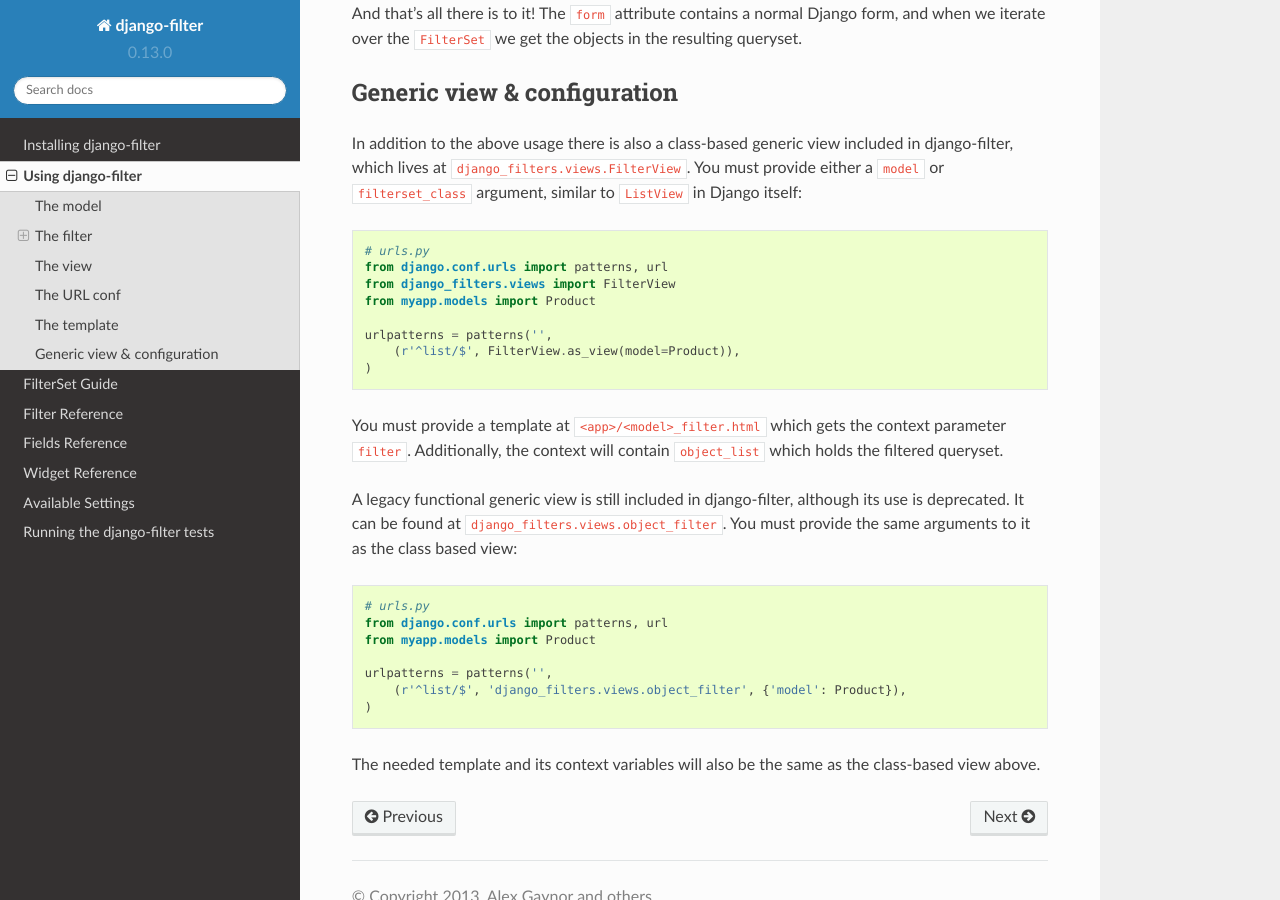
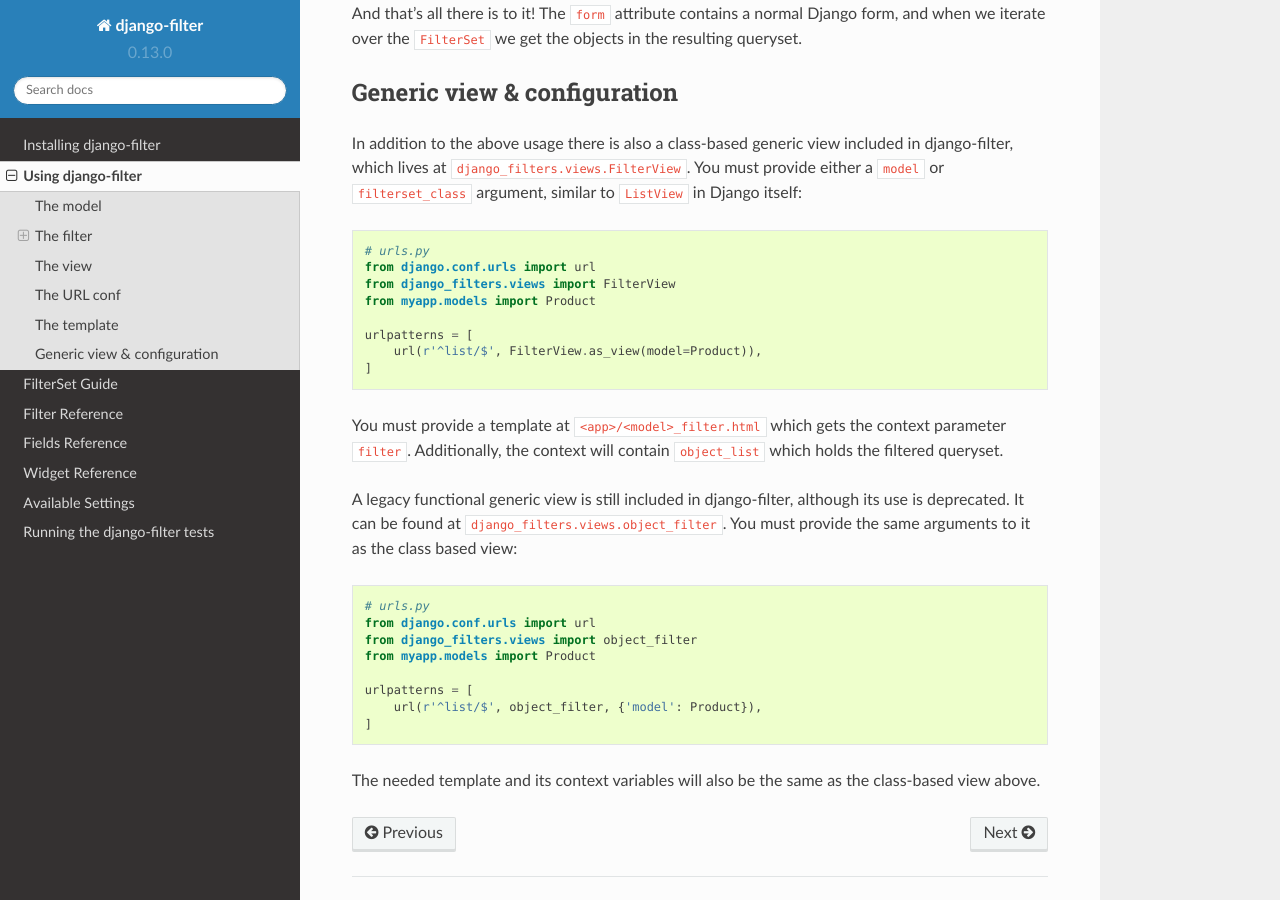
Before and after one commit to carltongibson/django-filter, a Sphinx documentation site: the page built from docs/usage.txt, in a window 1280 px wide and 900 px high, scrolled down 6663 px. Built offline with Sphinx 7.4.7 and the Read the Docs theme 2.0.0, drawn with Linux system fonts in a browser that asks for light colours.

Commit message:
Updated urlpatterns examples in docs for Django 1.8+

```diff
--- a/docs/usage.txt
+++ b/docs/usage.txt
@@ -358,13 +358,13 @@ You must provide either a ``model`` or ``filterset_class`` argument, similar to
 ``ListView`` in Django itself::
 
     # urls.py
-    from django.conf.urls import patterns, url
+    from django.conf.urls import url
     from django_filters.views import FilterView
     from myapp.models import Product
 
-    urlpatterns = patterns('',
-        (r'^list/$', FilterView.as_view(model=Product)),
-    )
+    urlpatterns = [
+        url(r'^list/$', FilterView.as_view(model=Product)),
+    ]
 
 You must provide a template at ``<app>/<model>_filter.html`` which gets the
 context parameter ``filter``.  Additionally, the context will contain
@@ -376,12 +376,13 @@ its use is deprecated.  It can be found at
 to it as the class based view::
 
     # urls.py
-    from django.conf.urls import patterns, url
+    from django.conf.urls import url
+    from django_filters.views import object_filter
     from myapp.models import Product
 
-    urlpatterns = patterns('',
-        (r'^list/$', 'django_filters.views.object_filter', {'model': Product}),
-    )
+    urlpatterns = [
+        url(r'^list/$', object_filter, {'model': Product}),
+    ]
 
 The needed template and its context variables will also be the same as the
 class-based view above.
```
